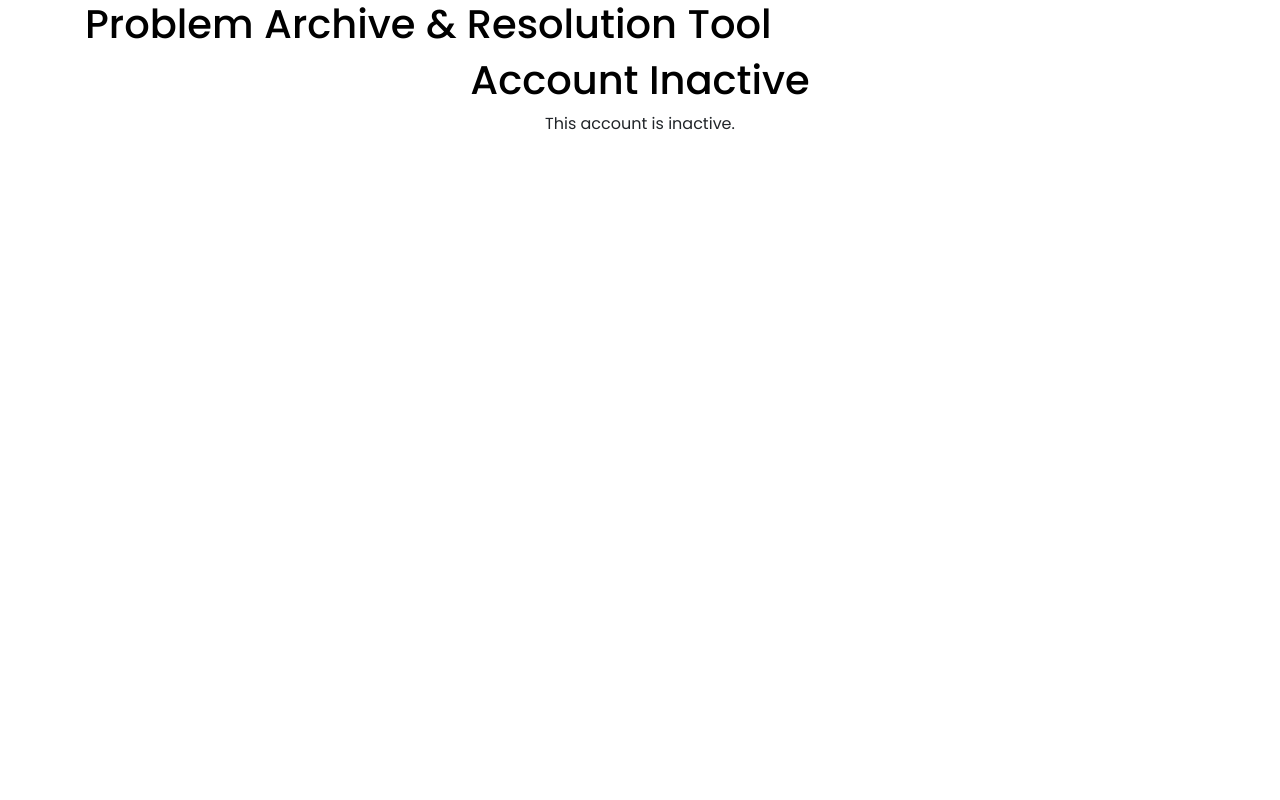
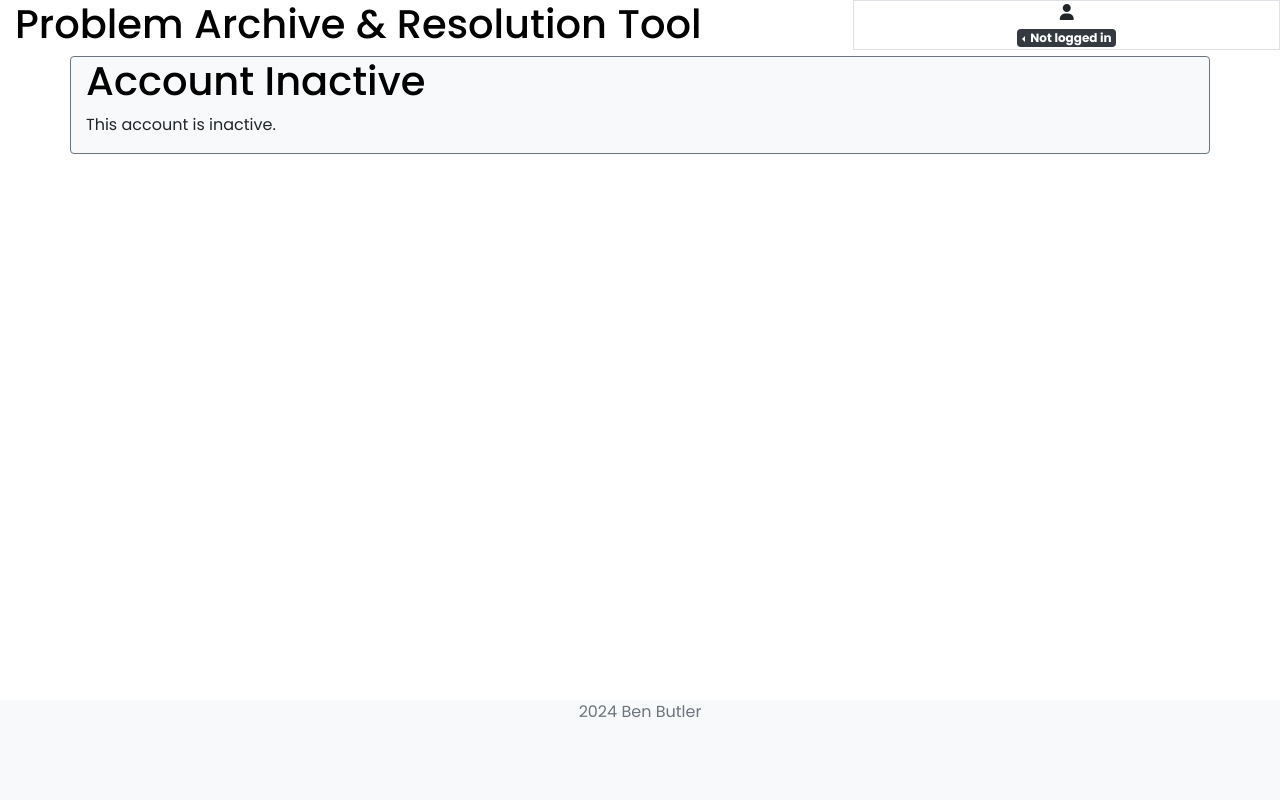
Before and after one commit to bezabu/bb-gp-pp4-part, a Django app: a page that uses templates/account/account_inactive.html in a window 1280 px wide. Run offline with Django 4.2, Linux system fonts and the light colour scheme; some libraries are stand-ins or nearby versions.

Commit message:
extend base to password related templates

```diff
--- a/templates/account/account_inactive.html
+++ b/templates/account/account_inactive.html
@@ -1,4 +1,4 @@
-{% extends "account/base.html" %}
+{% extends "base.html" %}
 
 {% load i18n %}
 
--- a/templates/account/login.html
+++ b/templates/account/login.html
@@ -34,7 +34,7 @@
   {% if redirect_field_value %}
   <input type="hidden" name="{{ redirect_field_name }}" value="{{ redirect_field_value }}" />
   {% endif %}
-  <!--<a class="button secondaryAction" href="{% url 'account_reset_password' %}">{% trans "Forgot Password?" %}</a><br>-->
+  <a class="button secondaryAction" href="{% url 'account_reset_password' %}">{% trans "Forgot Password?" %}</a><br>
   <button class="primaryAction btn btn-primary btn-sm" type="submit">{% trans "Sign In" %}</button>
 </form>
 </div>
--- a/templates/account/password_change.html
+++ b/templates/account/password_change.html
@@ -1,4 +1,4 @@
-{% extends "account/base.html" %}
+{% extends "base.html" %}
 
 {% load i18n %}
 
--- a/templates/account/password_reset.html
+++ b/templates/account/password_reset.html
@@ -1,4 +1,4 @@
-{% extends "account/base.html" %}
+{% extends "base.html" %}
 
 {% load i18n %}
 {% load account %}
--- a/templates/account/password_reset_done.html
+++ b/templates/account/password_reset_done.html
@@ -1,4 +1,4 @@
-{% extends "account/base.html" %}
+{% extends "base.html" %}
 
 {% load i18n %}
 {% load account %}
--- a/templates/account/password_reset_from_key.html
+++ b/templates/account/password_reset_from_key.html
@@ -1,4 +1,4 @@
-{% extends "account/base.html" %}
+{% extends "base.html" %}
 
 {% load i18n %}
 {% block head_title %}{% trans "Change Password" %}{% endblock head_title %}
--- a/templates/account/password_reset_from_key_done.html
+++ b/templates/account/password_reset_from_key_done.html
@@ -1,4 +1,4 @@
-{% extends "account/base.html" %}
+{% extends "base.html" %}
 
 {% load i18n %}
 {% block head_title %}{% trans "Change Password" %}{% endblock head_title %}
--- a/templates/account/password_set.html
+++ b/templates/account/password_set.html
@@ -1,4 +1,4 @@
-{% extends "account/base.html" %}
+{% extends "base.html" %}
 
 {% load i18n %}
 
--- a/templates/base.html
+++ b/templates/base.html
@@ -19,7 +19,6 @@
   <link rel="preconnect" href="https://fonts.googleapis.com">
   <link rel="preconnect" href="https://fonts.gstatic.com" crossorigin>
   <link href="https://fonts.googleapis.com/css2?family=Poppins:ital,wght@0,100;0,200;0,300;0,400;0,500;0,600;0,700;0,800;0,900;1,100;1,200;1,300;1,400;1,500;1,600;1,700;1,800;1,900&display=swap" rel="stylesheet">
-
 </head>
 <body>
   <header class="container-fluid bg-white">
@@ -39,7 +38,22 @@
                 {{ user }}
               </span>
               <div class="dropdown-menu text-center">
-                <a class="dropdown-item" href="{% url 'account_logout' %}">Log out</a>
+                <a class="dropdown-item" href="{% url 'account_logout' %}">Sign out</a>
+              </div>
+            </div>
+          </div>
+        </div>
+        {% else %}
+        <div class="row">
+          <div class="col border text-center px-0">
+            <i class="fa-solid fa-user"></i>
+            <div class="dropdown dropleft text-center">
+              <span class="badge badge-dark dropdown-toggle m-0" type="button" data-toggle="dropdown" aria-expanded="false">
+                Not logged in
+              </span>
+              <div class="dropdown-menu text-center">
+                <a class="dropdown-item" href="{% url 'account_login' %}">Sign in</a>
+                <a class="dropdown-item" href="{% url 'account_signup' %}">Sign up</a>
               </div>
             </div>
           </div>
@@ -60,7 +74,22 @@
                 {{ user }}
               </span>
               <div class="dropdown-menu text-center">
-                <a class="dropdown-item" href="{% url 'account_logout' %}">Log out</a>
+                <a class="dropdown-item" href="{% url 'account_logout' %}">Sign out</a>
+              </div>
+            </div>
+          </div>
+        </div>
+        {% else %}
+        <div class="row">
+          <div class="col border text-center px-0">
+            <i class="fa-solid fa-user"></i>
+            <div class="dropdown dropleft text-center">
+              <span class="badge badge-dark dropdown-toggle m-0" type="button" data-toggle="dropdown" aria-expanded="false">
+                Not logged in
+              </span>
+              <div class="dropdown-menu text-center">
+                <a class="dropdown-item" href="{% url 'account_login' %}">Lign in</a>
+                <a class="dropdown-item" href="{% url 'account_signup' %}">Sign up</a>
               </div>
             </div>
           </div>
@@ -70,7 +99,6 @@
     </div>
   </header>
     {% if user.is_authenticated and perms.defect.view_defect and perms.defect.view_update %}
-
   <!-- nav bar-->
   <nav class="navbar navbar-expand-lg navbar-light bg-light">
     <a class="navbar-brand" href="{% url 'log_def' %}">Log New Defect</a>
@@ -83,12 +111,11 @@
         <a class="nav-link{% if request.path == def_url %} active{% endif %}" href="{% url 'def_list' 1 %}">Defects</a>
         <a class="nav-link{% if request.path == cat_url %} active{% endif %}" href="{% url 'cat_list' %}">Categories</a>
         <a class="nav-link{% if request.path == user_url %} active{% endif %} {% if 'auth.change_user' not in user.get_all_permissions %}disabled" aria-disabled="true{% endif %}" href="/admin/auth/user/">Users</a>
-          <a class="nav-link{% if request.path == logout_url %} active{% endif %}" href="{% url 'account_logout' %}">Logout</a>
+        <a class="nav-link{% if request.path == logout_url %} active{% endif %}" href="{% url 'account_logout' %}">Sign out</a>
       </div>
     </div>
   </nav>
   {% endif %}
-
   <div class="container">
     <div class="row">
       <div class="col-md-8">
@@ -105,27 +132,19 @@
         {% block content %}
         <!-- Content Goes here -->
         {% endblock content %}
-
-
-
   </main>
-
-
-
-
-
   {% block extras %}
-
   {% endblock %}
   <div class="row my-5"></div>
     <footer>
       <div class="container-fluid fixed-bottom bb-footer bg-light mt-5">
         <span class="text-muted text-center">
           <p>2024 Ben Butler</p>
-
         </span>
       </div>
+
     </footer>
+  </div>
   <script src="https://cdn.jsdelivr.net/npm/jquery@3.5.1/dist/jquery.slim.min.js" integrity="sha384-DfXdz2htPH0lsSSs5nCTpuj/zy4C+OGpamoFVy38MVBnE+IbbVYUew+OrCXaRkfj" crossorigin="anonymous"></script>
   <script src="https://cdn.jsdelivr.net/npm/bootstrap@4.6.2/dist/js/bootstrap.bundle.min.js" integrity="sha384-Fy6S3B9q64WdZWQUiU+q4/2Lc9npb8tCaSX9FK7E8HnRr0Jz8D6OP9dO5Vg3Q9ct" crossorigin="anonymous"></script>
   <script src="https://kit.fontawesome.com/0bb0b47388.js" crossorigin="anonymous"></script>
```
Lines whose indentation alone changed are shown as unchanged.
